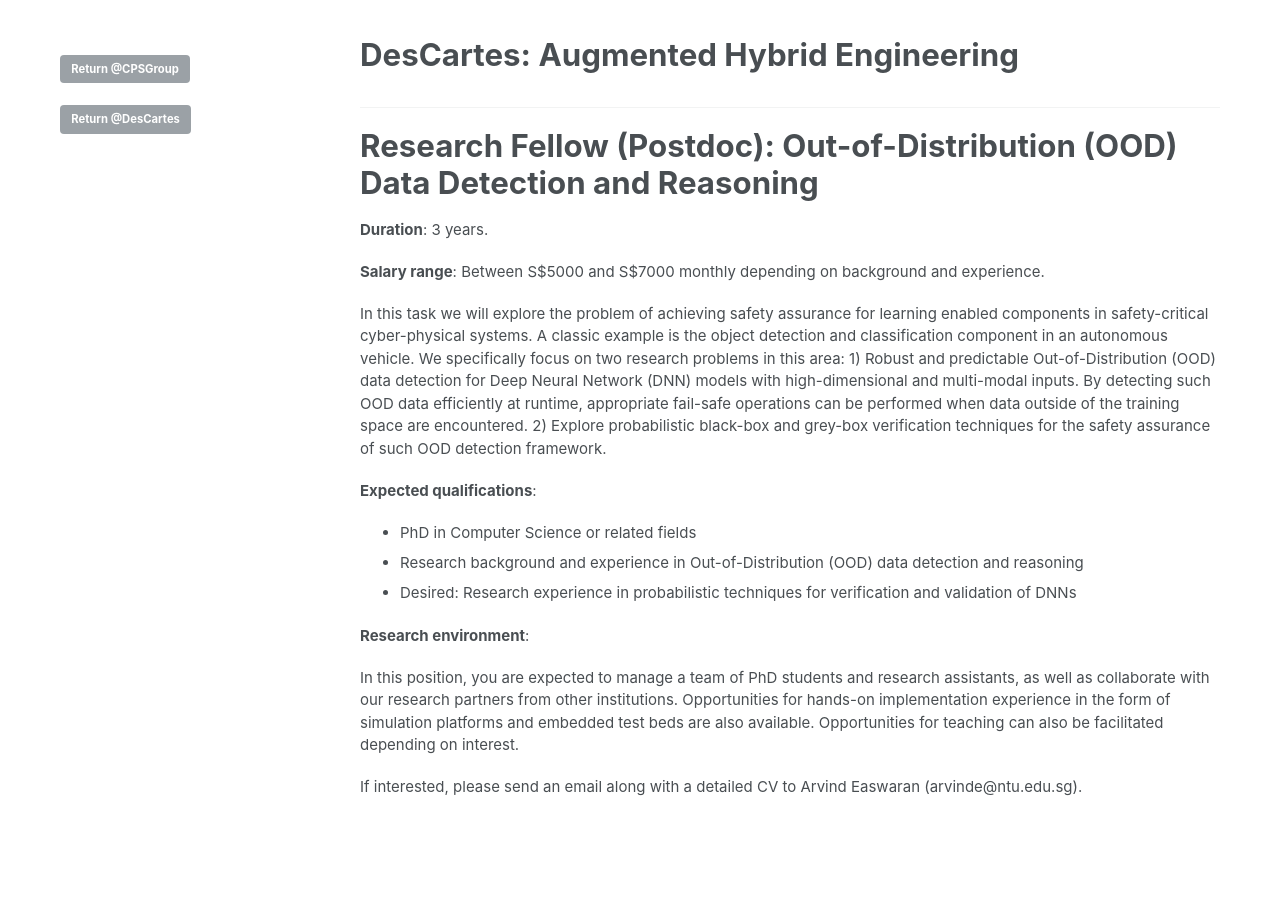
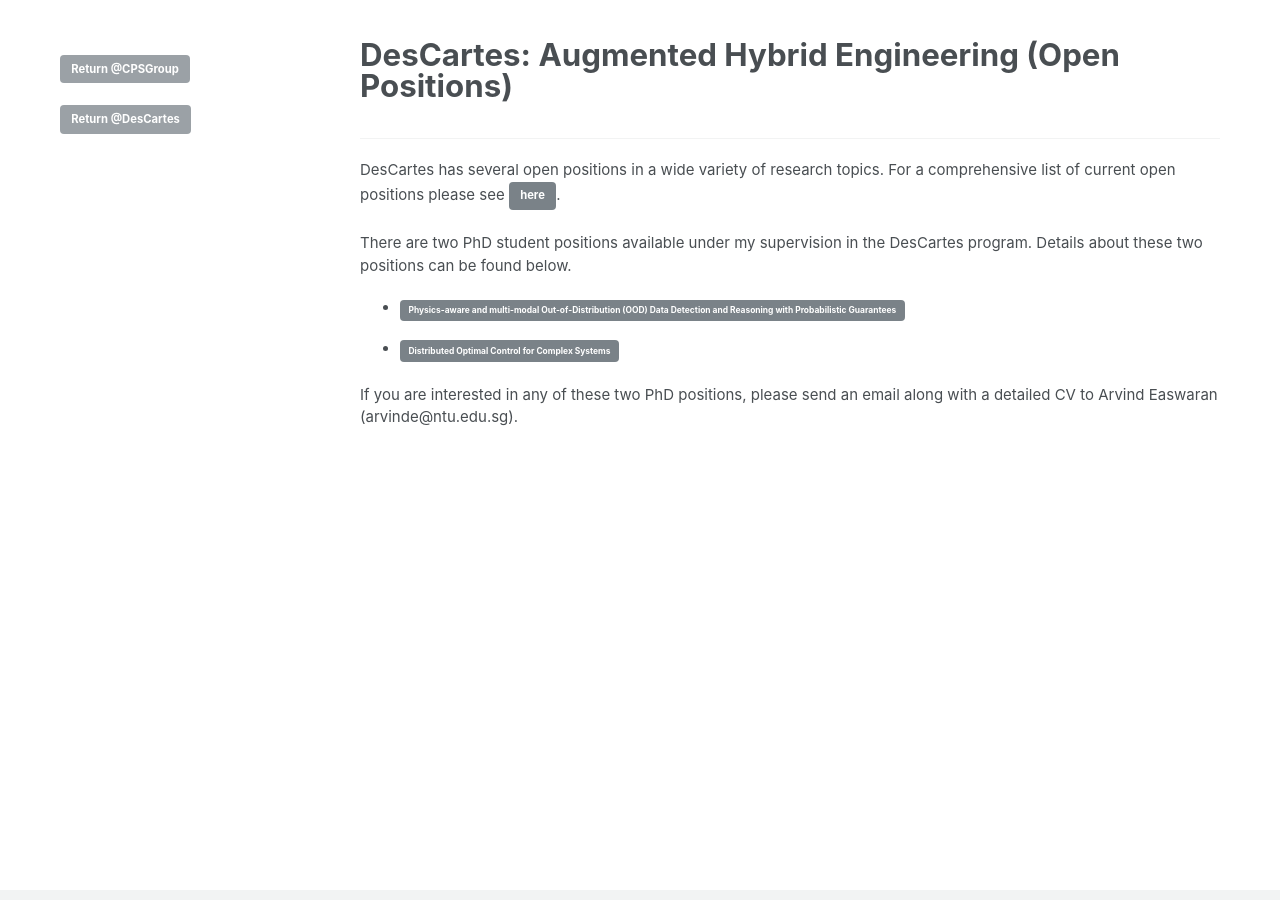
Before and after one commit to CPS-research-group/CPS-research-group.github.io, a Jekyll site: the page built from _pages/descartes_open.md, in a window 1280 px wide and 900 px high. Built offline with Jekyll 4.4.1, drawn with Linux system fonts in a browser that asks for light colours.

Commit message:
Updates.

```diff
--- a/_pages/descartes_open.md
+++ b/_pages/descartes_open.md
@@ -1,7 +1,7 @@
 ---
 layout: single
 author_profile: false
-title: "DesCartes: Augmented Hybrid Engineering"
+title: "DesCartes: Augmented Hybrid Engineering (Open Positions)"
 sitemap: false
 permalink: /descartes_open/
 
@@ -14,24 +14,12 @@
 
 ******
 
-# Research Fellow (Postdoc): Out-of-Distribution (OOD) Data Detection and Reasoning
+DesCartes has several open positions in a wide variety of research topics. For a comprehensive list of current open positions please see [here](https://www.cnrsatcreate.cnrs.fr/descartes/){: .btn .btn--primary}.
 
-__Duration__: 3 years.
+There are two PhD student positions available under my supervision in the DesCartes program. Details about these two positions can be found below.
 
-__Salary range__: Between S$5000 and S$7000 monthly depending on background and experience.
+- [Physics-aware and multi-modal Out-of-Distribution (OOD) Data Detection and Reasoning with Probabilistic Guarantees](/_pages/assets/descartes/ood_phd.pdf){: .btn .btn--primary}
 
-In this task we will explore the problem of achieving safety assurance for learning enabled components in safety-critical cyber-physical systems. A classic example is the object detection and classification component in an autonomous vehicle. We specifically focus on two research problems in this area: 1) Robust and predictable Out-of-Distribution (OOD) data detection for Deep Neural Network (DNN) models with high-dimensional and multi-modal inputs. By detecting such OOD data efficiently at runtime, appropriate fail-safe operations can be performed when data outside of the training space are encountered. 2) Explore probabilistic black-box and grey-box verification techniques for the safety assurance of such OOD detection framework.
+- [Distributed Optimal Control for Complex Systems](/_pages/assets/descartes/optimization_phd.pdf){: .btn .btn--primary}
 
-__Expected qualifications__:
-
-  <ul>
-    <li>PhD in Computer Science or related fields</li>
-    <li>Research background and experience in Out-of-Distribution (OOD) data detection and reasoning</li>
-    <li>Desired: Research experience in probabilistic techniques for verification and validation of DNNs</li>
-  </ul>
-
-__Research environment__:
-
-In this position, you are expected to manage a team of PhD students and research assistants, as well as collaborate with our research partners from other institutions. Opportunities for hands-on implementation experience in the form of simulation platforms and embedded test beds are also available. Opportunities for teaching can also be facilitated depending on interest.
-
-If interested, please send an email along with a detailed CV to Arvind Easwaran (arvinde@ntu.edu.sg).
+If you are interested in any of these two PhD positions, please send an email along with a detailed CV to Arvind Easwaran (arvinde@ntu.edu.sg).
```
Also changed, not shown: _pages/descartes.md (+3 -1 lines), 2 other files.
